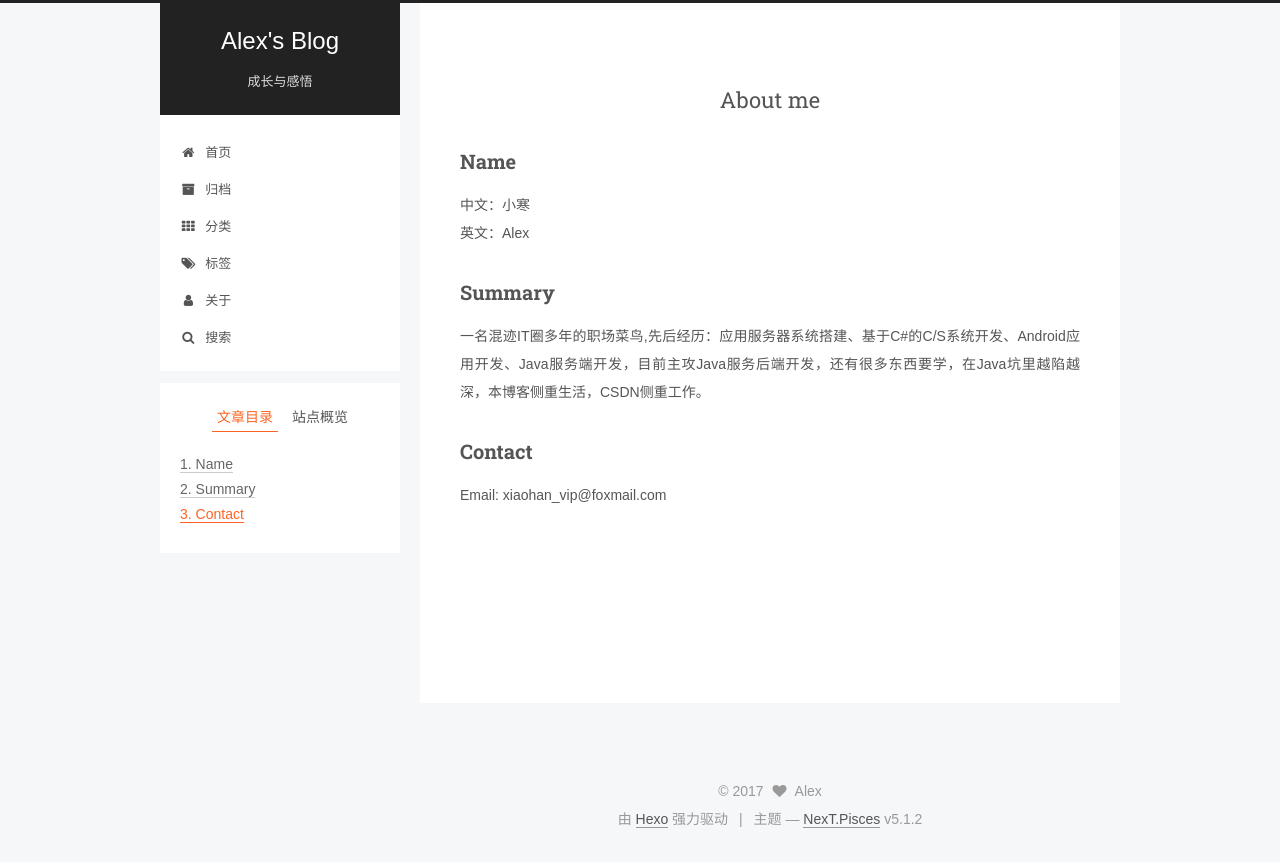
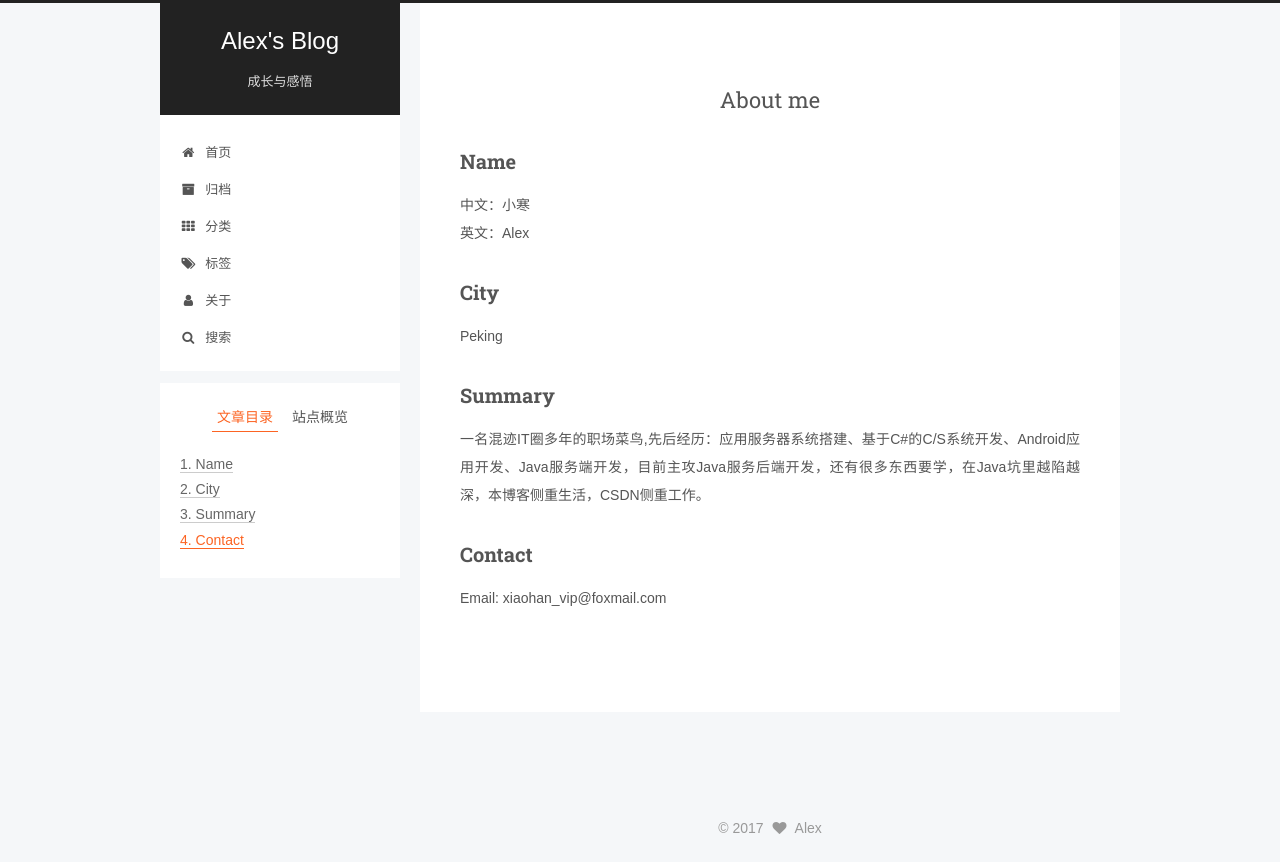
Before and after one commit to hanxiaotian987/hanxiaotian987.github.io, a plain HTML site: page about/index.html in a window 1280 px wide. Drawn offline with Linux system fonts and the light colour scheme; a script that the page names is missing; a web font is replaced by a local one.

Commit message:
Site updated: 2017-09-28 17:11:19

```diff
--- a/about/index.html
+++ b/about/index.html
@@ -103,6 +103,8 @@
 
 
 
+
+
   <link rel="alternate" href="/atom.xml" title="Alex's Blog" type="application/atom+xml" />
 
 
@@ -115,18 +117,18 @@
 
 
 
-<meta name="description" content="Name  中文：小寒  英文：Alex Summary  一名混迹IT圈多年的职场菜鸟,先后经历：应用服务器系统搭建、基于C#的C/S系统开发、Android应用开发、Java服务端开发，目前主攻Java服务后端开发，还有很多东西要学，在Java坑里越陷越深，本博客侧重生活，CSDN侧重工作。 Contact  Email: xiaohan_vip@foxmail.com">
+<meta name="description" content="Name  中文：小寒  英文：Alex City  Peking Summary  一名混迹IT圈多年的职场菜鸟,先后经历：应用服务器系统搭建、基于C#的C/S系统开发、Android应用开发、Java服务端开发，目前主攻Java服务后端开发，还有很多东西要学，在Java坑里越陷越深，本博客侧重生活，CSDN侧重工作。 Contact  Email: xiaohan_vip@foxmail.co">
 <meta name="keywords" content="自己">
 <meta property="og:type" content="website">
 <meta property="og:title" content="About me">
 <meta property="og:url" content="https://hanxiaotian987.github.io/about/index.html">
 <meta property="og:site_name" content="Alex&#39;s Blog">
-<meta property="og:description" content="Name  中文：小寒  英文：Alex Summary  一名混迹IT圈多年的职场菜鸟,先后经历：应用服务器系统搭建、基于C#的C/S系统开发、Android应用开发、Java服务端开发，目前主攻Java服务后端开发，还有很多东西要学，在Java坑里越陷越深，本博客侧重生活，CSDN侧重工作。 Contact  Email: xiaohan_vip@foxmail.com">
+<meta property="og:description" content="Name  中文：小寒  英文：Alex City  Peking Summary  一名混迹IT圈多年的职场菜鸟,先后经历：应用服务器系统搭建、基于C#的C/S系统开发、Android应用开发、Java服务端开发，目前主攻Java服务后端开发，还有很多东西要学，在Java坑里越陷越深，本博客侧重生活，CSDN侧重工作。 Contact  Email: xiaohan_vip@foxmail.co">
 <meta property="og:locale" content="zh-Hans">
-<meta property="og:updated_time" content="2017-09-28T03:14:41.230Z">
+<meta property="og:updated_time" content="2017-09-28T08:46:12.779Z">
 <meta name="twitter:card" content="summary">
 <meta name="twitter:title" content="About me">
-<meta name="twitter:description" content="Name  中文：小寒  英文：Alex Summary  一名混迹IT圈多年的职场菜鸟,先后经历：应用服务器系统搭建、基于C#的C/S系统开发、Android应用开发、Java服务端开发，目前主攻Java服务后端开发，还有很多东西要学，在Java坑里越陷越深，本博客侧重生活，CSDN侧重工作。 Contact  Email: xiaohan_vip@foxmail.com">
+<meta name="twitter:description" content="Name  中文：小寒  英文：Alex City  Peking Summary  一名混迹IT圈多年的职场菜鸟,先后经历：应用服务器系统搭建、基于C#的C/S系统开发、Android应用开发、Java服务端开发，目前主攻Java服务后端开发，还有很多东西要学，在Java坑里越陷越深，本博客侧重生活，CSDN侧重工作。 Contact  Email: xiaohan_vip@foxmail.co">
 
 
 
@@ -339,6 +341,7 @@
 
 
           <h2 id="Name"><a href="#Name" class="headerlink" title="Name"></a>Name</h2><p>  中文：小寒<br>  英文：Alex</p>
+<h2 id="City"><a href="#City" class="headerlink" title="City"></a>City</h2><p>  Peking</p>
 <h2 id="Summary"><a href="#Summary" class="headerlink" title="Summary"></a>Summary</h2><p>  一名混迹IT圈多年的职场菜鸟,先后经历：应用服务器系统搭建、基于C#的C/S系统开发、Android应用开发、Java服务端开发，目前主攻Java服务后端开发，还有很多东西要学，在Java坑里越陷越深，本博客侧重生活，CSDN侧重工作。</p>
 <h2 id="Contact"><a href="#Contact" class="headerlink" title="Contact"></a>Contact</h2><p>  Email: xiaohan_vip@foxmail.com</p>
 
@@ -501,7 +504,7 @@
 
 
 
-              <div class="post-toc-content"><ol class="nav"><li class="nav-item nav-level-2"><a class="nav-link" href="#Name"><span class="nav-number">1.</span> <span class="nav-text">Name</span></a></li><li class="nav-item nav-level-2"><a class="nav-link" href="#Summary"><span class="nav-number">2.</span> <span class="nav-text">Summary</span></a></li><li class="nav-item nav-level-2"><a class="nav-link" href="#Contact"><span class="nav-number">3.</span> <span class="nav-text">Contact</span></a></li></ol></div>
+              <div class="post-toc-content"><ol class="nav"><li class="nav-item nav-level-2"><a class="nav-link" href="#Name"><span class="nav-number">1.</span> <span class="nav-text">Name</span></a></li><li class="nav-item nav-level-2"><a class="nav-link" href="#City"><span class="nav-number">2.</span> <span class="nav-text">City</span></a></li><li class="nav-item nav-level-2"><a class="nav-link" href="#Summary"><span class="nav-number">3.</span> <span class="nav-text">Summary</span></a></li><li class="nav-item nav-level-2"><a class="nav-link" href="#Contact"><span class="nav-number">4.</span> <span class="nav-text">Contact</span></a></li></ol></div>
 
 
           </div>
@@ -533,12 +536,6 @@
 
 </div>
 
-
-  <div class="powered-by">由 <a class="theme-link" href="https://hexo.io">Hexo</a> 强力驱动</div>
-
-  <span class="post-meta-divider">|</span>
-
-  <div class="theme-info">主题 &mdash; <a class="theme-link" href="https://github.com/iissnan/hexo-theme-next">NexT.Pisces</a> v5.1.2</div>
 
 
 
--- a/sitemap.xml
+++ b/sitemap.xml
@@ -4,7 +4,7 @@
   <url>
     <loc>https://hanxiaotian987.github.io/about/index.html</loc>
 
-    <lastmod>2017-09-28T03:14:41.230Z</lastmod>
+    <lastmod>2017-09-28T08:46:12.779Z</lastmod>
 
   </url>
 
```
Also changed, not shown: 2017/09/24/About-me/index.html (+0 -6 lines), 2017/09/28/职业发展/index.html (+0 -6 lines), archives/2017/09/index.html (+0 -6 lines), archives/2017/index.html (+0 -6 lines), archives/index.html (+0 -6 lines), categories/index.html (+0 -8 lines), categories/介绍/index.html (+0 -6 lines), categories/职业发展/index.html (+0 -6 lines), index.html (+0 -6 lines), tags/index.html (+0 -6 lines), tags/职业发展/index.html (+0 -6 lines), tags/自己/index.html (+0 -6 lines).
